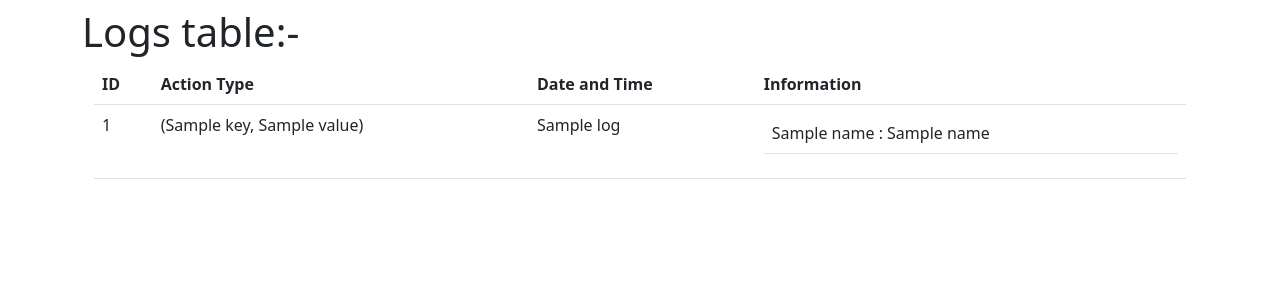
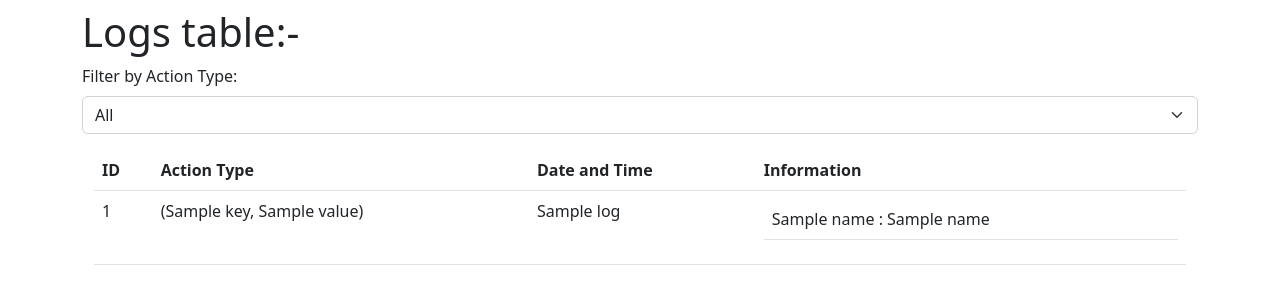
Before and after one commit to AyushHRMSingh/Video-School-CMS, a Flask app: template Source/templates/view_logs.html in a window 1280 px wide. Shown: the part 102-406 px from the top of the page. Run offline with Flask 3, Linux system fonts and the light colour scheme; the template is opened without the code that fills it: most values are stand-ins (such as "Sample title", 1, 10 or a date in 2020); parts of the project's set-up code (start-up, migrations or seed data) failed here and were passed over.

Commit message:
"log filtering"

```diff
--- a/Source/templates/view_logs.html
+++ b/Source/templates/view_logs.html
@@ -28,6 +28,15 @@
     </div>
     <div class='container'>
         <h1>Logs table:-</h1>
+         <div class="mb-3">
+            <label for="actionTypeFilter" class="form-label">Filter by Action Type:</label>
+            <select class="form-select" id="actionTypeFilter" onchange="filterLogs(this.value)">
+                <option value="">All</option>
+                {% for key, value in action.items() %}
+                    <option value="{{ key }}">{{ value }}</option>
+                {% endfor %}
+            </select>
+        </div>
         <div class='container'>
             <table class='table table-hover'>
                 <thead>
@@ -36,9 +45,9 @@
                     <th scope="col">Date and Time</th>
                     <th scope="col">Information</th>
                 </thead>
-                <tbody>
+                <tbody id="logsTableBody">
                     {% for log in logs %}
-                        <tr>
+                    <tr data-action-type="{{ log[1] }}">
                             <td>{{ log[0] }}</td>
                             <td>{{ action[log[1]] }}</td>
                             <td>{{ log[2] }}</td>
@@ -47,7 +56,7 @@
                                 <table class='table table-hover'>
                                     <tbody>
                                         {% for info in log[3] %}
-                                            <tr>
+                                        <tr data-action-type="{{ log[1] }}">
                                                 <td>
                                                 {% if info=="author_id" %}
                                                     User : {{ users[log[3][info]][0] }} ({{ users[log[3][info]][1] }})
@@ -70,5 +79,21 @@
     <script src="https://cdn.jsdelivr.net/npm/bootstrap@5.2.3/dist/js/bootstrap.bundle.min.js" integrity="sha384-kenU1KFdBIe4zVF0s0G1M5b4hcpxyD9F7jL+jjXkk+Q2h455rYXK/7HAuoJl+0I4" crossorigin="anonymous"></script>
     <script src="https://cdn.jsdelivr.net/npm/@popperjs/core@2.11.6/dist/umd/popper.min.js" integrity="sha384-oBqDVmMz9ATKxIep9tiCxS/Z9fNfEXiDAYTujMAeBAsjFuCZSmKbSSUnQlmh/jp3" crossorigin="anonymous"></script>
     <script src="https://cdn.jsdelivr.net/npm/bootstrap@5.2.3/dist/js/bootstrap.min.js" integrity="sha384-cuYeSxntonz0PPNlHhBs68uyIAVpIIOZZ5JqeqvYYIcEL727kskC66kF92t6Xl2V" crossorigin="anonymous"></script>
+    <script>
+        function filterLogs(selectedValue) {
+            const tableRows = document.querySelectorAll('#logsTableBody tr');
+
+            tableRows.forEach(row => {
+                const actionType = row.getAttribute('data-action-type');
+
+                if (selectedValue === "" || actionType === selectedValue) {
+                    row.style.display = ""; // Show row
+                } else {
+                    row.style.display = "none"; // Hide row
+                }
+            });
+        }
+    </script>
+
 </body>
 </html>
```
